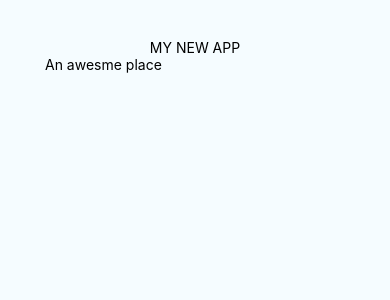
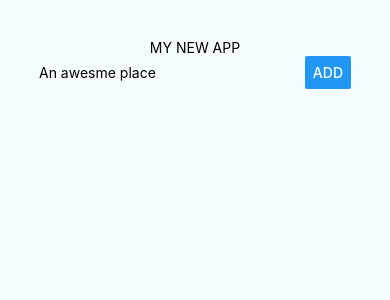
Before and after one commit to AndreyKonovalenko/rn_project, a React Native app: screen / in a window 390 px wide. Shown: the top 300 px of the page. Built offline with nearby package versions, Linux system fonts and the light colour scheme.

Commit message:
Added a simple list elements

```diff
--- a/App.js
+++ b/App.js
@@ -1,10 +1,18 @@
 import React, { Component } from 'react';
-import { Platform, StyleSheet, Text, View, TextInput } from 'react-native';
+import {
+  Platform,
+  StyleSheet,
+  Text,
+  View,
+  TextInput,
+  Button
+} from 'react-native';
 import { thisExpression } from '@babel/types';
 
 export default class App extends Component {
   state = {
-    placeName: ''
+    placeName: '',
+    places: []
   };
 
   placeNameChangeHandler = val => {
@@ -13,16 +21,39 @@ export default class App extends Component {
     });
   };
 
+  placeSubmitHandler = () => {
+    if (this.state.placeName.trim() === '') {
+      return;
+    }
+
+    this.setState(prevState => {
+      return {
+        places: prevState.places.concat(prevState.placeName)
+      };
+    });
+  };
+
   render() {
+    const placesOutput = this.state.places.map((element, index) => (
+      <Text key={index}>{element}</Text>
+    ));
     return (
       <View style={styles.container}>
         <Text>MY NEW APP</Text>
-        <TextInput
-          style={{ width: 300 }}
-          placeholder='An awesme place'
-          value={this.state.placeName}
-          onChangeText={this.placeNameChangeHandler}
-        />
+        <View style={styles.inputContainer}>
+          <TextInput
+            style={styles.placeInput}
+            placeholder='An awesme place'
+            value={this.state.placeName}
+            onChangeText={this.placeNameChangeHandler}
+          />
+          <Button
+            style={styles.placeButton}
+            title='Add'
+            onPress={this.placeSubmitHandler}
+          />
+        </View>
+        <View>{placesOutput}</View>
       </View>
     );
   }
@@ -30,10 +61,23 @@ export default class App extends Component {
 
 const styles = StyleSheet.create({
   container: {
-    paddingTop: '10%',
     flex: 1,
+    padding: '10%',
     justifyContent: 'flex-start',
     alignItems: 'center',
     backgroundColor: '#F5FCFF'
+  },
+  inputContainer: {
+    // flex: 1,
+    width: '100%',
+    flexDirection: 'row',
+    justifyContent: 'space-between',
+    alignItems: 'center'
+  },
+  placeInput: {
+    width: '70%'
+  },
+  placeButton: {
+    width: '30%'
   }
 });
```
